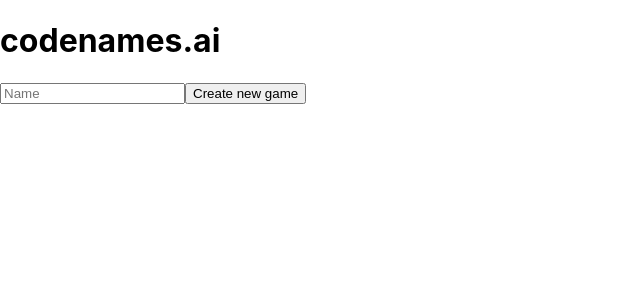
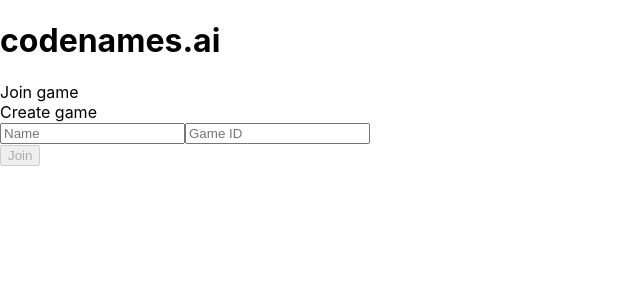
Before and after one commit to bcspragu/Codenames, a Next.js app in the folder web/frontend/: page / in a window 1280 px wide. Shown: the top 300 px of the page, without its empty margins (0-640 px from the left). Built offline with nearby package versions, Linux system fonts and the light colour scheme; no server answers.

Commit message:
Move frontend deps to frontend package.json

```diff
--- a/web/frontend/package.json
+++ b/web/frontend/package.json
@@ -11,7 +11,10 @@
   "dependencies": {
     "next": "10.2.2",
     "react": "17.0.2",
-    "react-dom": "17.0.2"
+    "react-dom": "17.0.2",
+    "@types/classnames": "^2.3.1",
+    "classnames": "^2.3.1",
+    "node-sass": "5.0.0"
   },
   "devDependencies": {
     "@types/node": "^14.14.37",
--- a/web/frontend/pages/index.tsx
+++ b/web/frontend/pages/index.tsx
@@ -1,9 +1,14 @@
+import cn from 'classnames';
 import Link from 'next/link';
+import { useRouter } from 'next/router';
 import { useEffect, useState } from 'react';
 import { call } from '../utils/call';
 
 export default function Home() {
+  const router = useRouter();
+  const [view, setView] = useState<'Join' | 'Create'>('Join');
   const [name, setName] = useState('');
+  const [gameId, setGameId] = useState('');
   const [wasLoggedIn, setWasLoggedIn] = useState(false);
 
   useEffect(() => {
@@ -12,30 +17,55 @@
       console.log(res);
 
       if (res && res.name) {
+        setWasLoggedIn(true);
         setName(res.name);
-        setWasLoggedIn(true);
       }
     };
 
     initState();
   }, [null]);
 
-  const handleCreateNewGame = async () => {
+  // router.query is empty on mount
+  useEffect(() => {
+    setGameId((router.query.gameId as string) || ''); // Fall back to an empty string, as an undefined value will trigger controlled/uncontrolled input warnings
+  }, [router.query.gameId]);
+
+  const handleSubmit = async () => {
     if (wasLoggedIn) {
       await call('PATCH', '/api/user', { name: name.trim() });
     } else {
       await call('POST', '/api/user', { name: name.trim() });
     }
 
-    const res = await call('POST', '/api/game');
-
-    console.log(res); // TODO put the gameId in store, ideally
+    if (view === 'Join') {
+      console.log('Join game called');
+    } else {
+      const res = await call('POST', '/api/game');
+      console.log(res); // TODO put the gameId in store, ideally
+    }
   };
 
   return (
     <div>
       <h1>codenames.ai</h1>
       <div className='tile'>
+        <div>
+          <div
+            className={cn({ active: view === 'Join' })}
+            tabIndex={0}
+            onClick={() => setView('Join')}
+          >
+            Join game
+          </div>
+          <div
+            className={cn({ active: view === 'Create' })}
+            tabIndex={0}
+            onClick={() => setView('Create')}
+          >
+            Create game
+          </div>
+        </div>
+
         <form action='submit' onSubmit={(e) => e.preventDefault()}>
           <input
             type='text'
@@ -43,9 +73,25 @@
             value={name}
             onChange={(e) => setName(e.target.value.trimStart())}
           />
-          <button type='submit' onClick={handleCreateNewGame}>
-            Create new game
-          </button>
+
+          {view === 'Join' && (
+            <input
+              type='text'
+              placeholder='Game ID'
+              value={gameId}
+              onChange={(e) => setGameId(e.target.value.trim())}
+            />
+          )}
+
+          <div>
+            <button
+              type='submit'
+              onClick={handleSubmit}
+              disabled={!name.trim() || (view === 'Join' && !gameId)}
+            >
+              {view === 'Join' ? 'Join' : 'Create'}
+            </button>
+          </div>
         </form>
       </div>
     </div>
```
Also changed, not shown: package.json (deleted, +0 -7 lines).
